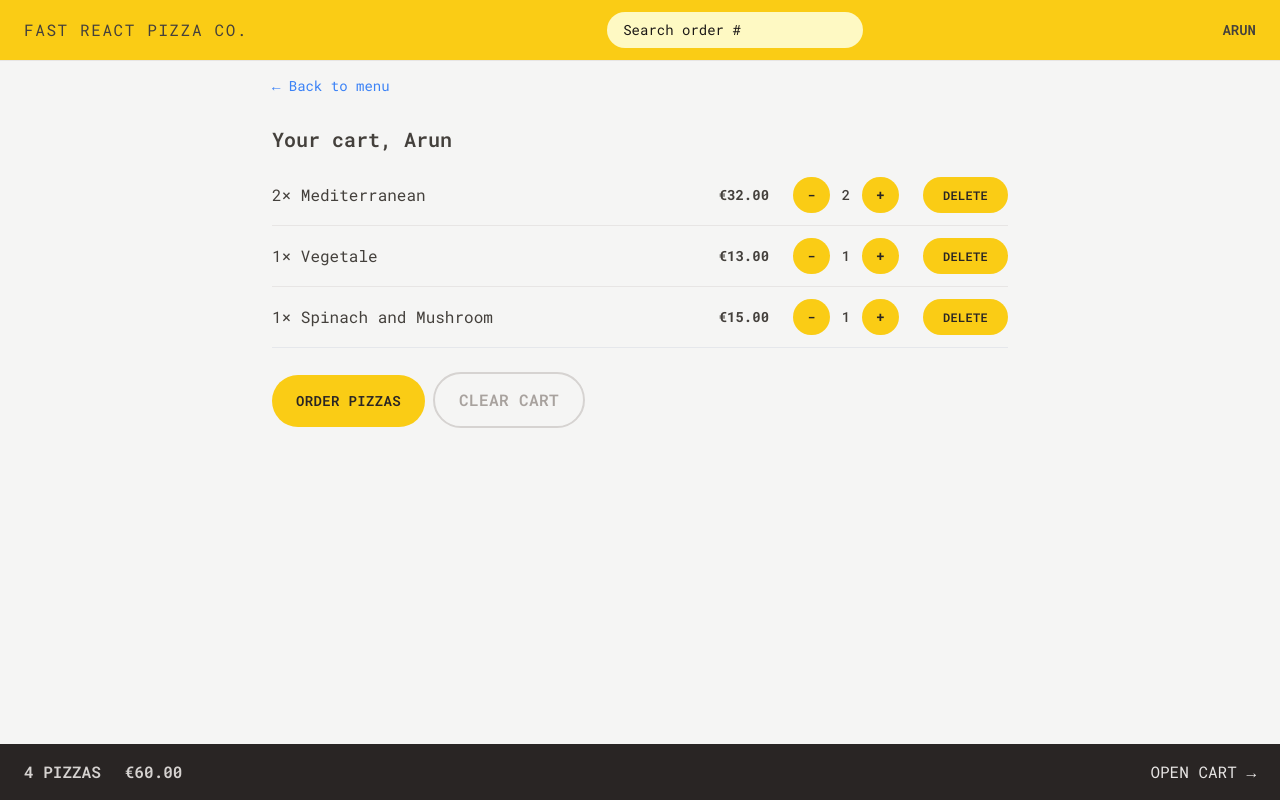
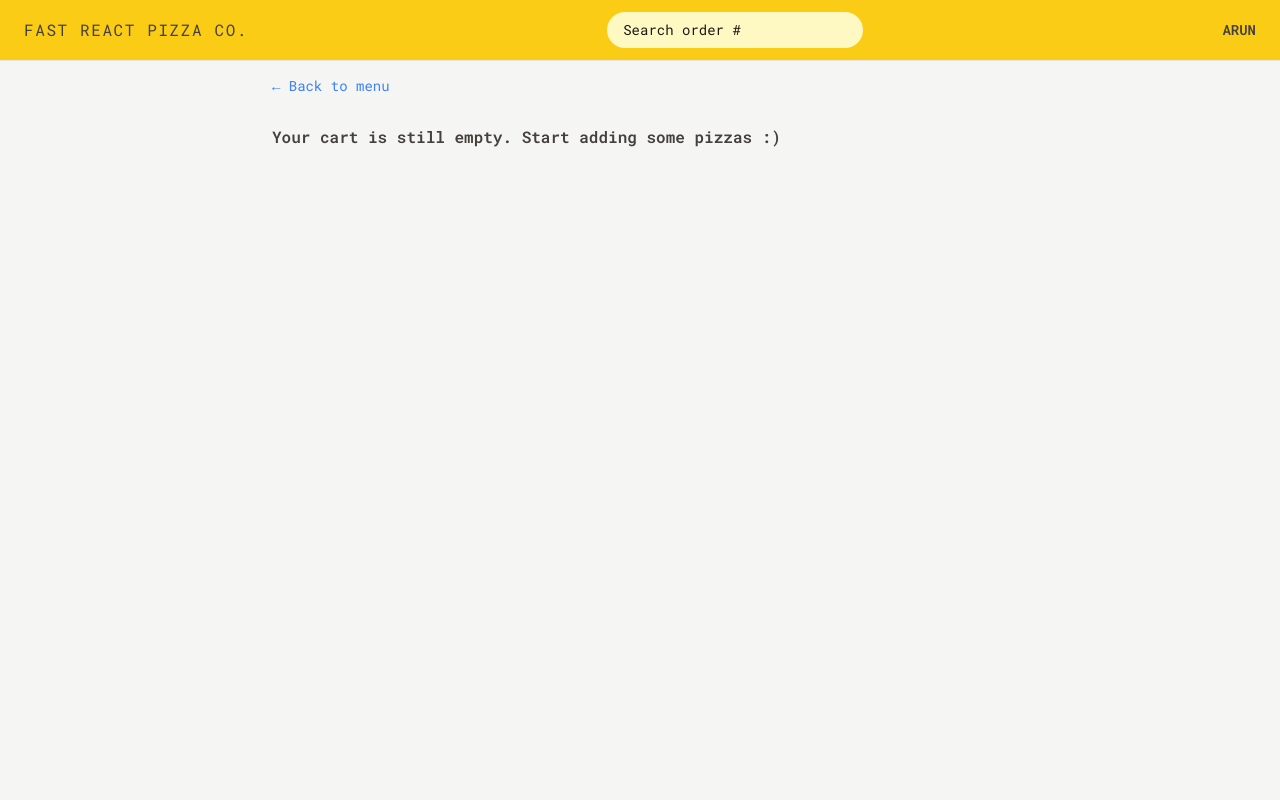
Before and after one commit to arun-1993/react-pizza-ordering-app, a React (Vite) app: page /cart in a window 1280 px wide. Built offline with nearby package versions, Linux system fonts and the light colour scheme.

Commit message:
feat: added creating a new order using the cart data

```diff
--- a/src/features/cart/CartOverview.jsx
+++ b/src/features/cart/CartOverview.jsx
@@ -16,7 +16,7 @@ export default function CartOverview() {
                 <span>{totalCartQuantity} pizzas</span>
                 <span>{formatCurrency(totalCartPrice)}</span>
             </p>
-            <Link to="/cart">Open cart &rarr;</Link>
+            <Link to="/cart">Order Now &rarr;</Link>
         </div>
     );
 }
--- a/src/features/cart/cartSlice.js
+++ b/src/features/cart/cartSlice.js
@@ -1,29 +1,7 @@
 import { createSlice } from "@reduxjs/toolkit";
 
 const initialState = {
-    cart: [
-        {
-            pizzaId: 12,
-            name: "Mediterranean",
-            quantity: 2,
-            unitPrice: 16,
-            totalPrice: 32,
-        },
-        {
-            pizzaId: 6,
-            name: "Vegetale",
-            quantity: 1,
-            unitPrice: 13,
-            totalPrice: 13,
-        },
-        {
-            pizzaId: 11,
-            name: "Spinach and Mushroom",
-            quantity: 1,
-            unitPrice: 15,
-            totalPrice: 15,
-        },
-    ],
+    cart: [],
 };
 
 const cartSlice = createSlice({
--- a/src/features/order/CreateOrder.jsx
+++ b/src/features/order/CreateOrder.jsx
@@ -1,44 +1,32 @@
+import { useState } from "react";
 import { useSelector } from "react-redux";
 import { Form, redirect, useActionData, useNavigation } from "react-router-dom";
 
 import { createOrder } from "../../services/apiRestaurant";
+import store from "../../store";
 import Button from "../../ui/Button";
+import { formatCurrency } from "../../utils/helpers";
+import EmptyCart from "../cart/EmptyCart";
+import { clearCart, getCart, getTotalCartPrice } from "../cart/cartSlice";
+import { getUsername } from "../user/userSlice";
 
 const isValidPhone = (str) =>
     /^\+?\d{1,4}?[-.\s]?\(?\d{1,3}?\)?[-.\s]?\d{1,4}[-.\s]?\d{1,4}[-.\s]?\d{1,9}$/.test(
         str
     );
 
-const fakeCart = [
-    {
-        pizzaId: 12,
-        name: "Mediterranean",
-        quantity: 2,
-        unitPrice: 16,
-        totalPrice: 32,
-    },
-    {
-        pizzaId: 6,
-        name: "Vegetale",
-        quantity: 1,
-        unitPrice: 13,
-        totalPrice: 13,
-    },
-    {
-        pizzaId: 11,
-        name: "Spinach and Mushroom",
-        quantity: 1,
-        unitPrice: 15,
-        totalPrice: 15,
-    },
-];
-
 export default function CreateOrder() {
-    const username = useSelector((state) => state.user.username);
+    const [withPriority, setWithPriority] = useState(false);
+    const username = useSelector(getUsername);
+    const cart = useSelector(getCart);
+    const totalCartPrice = useSelector(getTotalCartPrice);
     const formErrors = useActionData();
     const navigation = useNavigation();
     const isSubmitting = navigation.state === "submitting";
-    const cart = fakeCart;
+    const priorityPrice = withPriority ? totalCartPrice * 0.2 : 0;
+    const totalPrice = totalCartPrice + priorityPrice;
+
+    if (!cart.length) return <EmptyCart />;
 
     return (
         <div className="px-4 py-6">
@@ -97,6 +85,8 @@ export default function CreateOrder() {
                         type="checkbox"
                         name="priority"
                         id="priority"
+                        value={withPriority}
+                        onChange={(e) => setWithPriority(e.target.checked)}
                     />
                     <label htmlFor="priority" className="font-medium">
                         Want to yo give your order priority?
@@ -110,7 +100,9 @@ export default function CreateOrder() {
                         value={JSON.stringify(cart)}
                     />
                     <Button type="primary" disabled={isSubmitting}>
-                        {isSubmitting ? "Placing order..." : "Order now"}
+                        {isSubmitting
+                            ? "Placing order..."
+                            : `Order now for ${formatCurrency(totalPrice)}`}
                     </Button>
                 </div>
             </Form>
@@ -125,7 +117,7 @@ export async function action({ request }) {
     const order = {
         ...data,
         cart: JSON.parse(data.cart),
-        priority: data.priority === "on",
+        priority: data.priority === "true",
     };
 
     if (!isValidPhone(order.phone))
@@ -135,5 +127,7 @@ export async function action({ request }) {
 
     const newOrder = await createOrder(order);
 
+    store.dispatch(clearCart());
+
     return redirect(`/order/${newOrder.id}`);
 }
--- a/src/features/order/Order.jsx
+++ b/src/features/order/Order.jsx
@@ -19,6 +19,8 @@ export default function Order() {
         estimatedDelivery,
         cart,
     } = order;
+
+    console.log(order);
     const deliveryIn = calculateMinutesLeft(estimatedDelivery);
 
     return (
```
